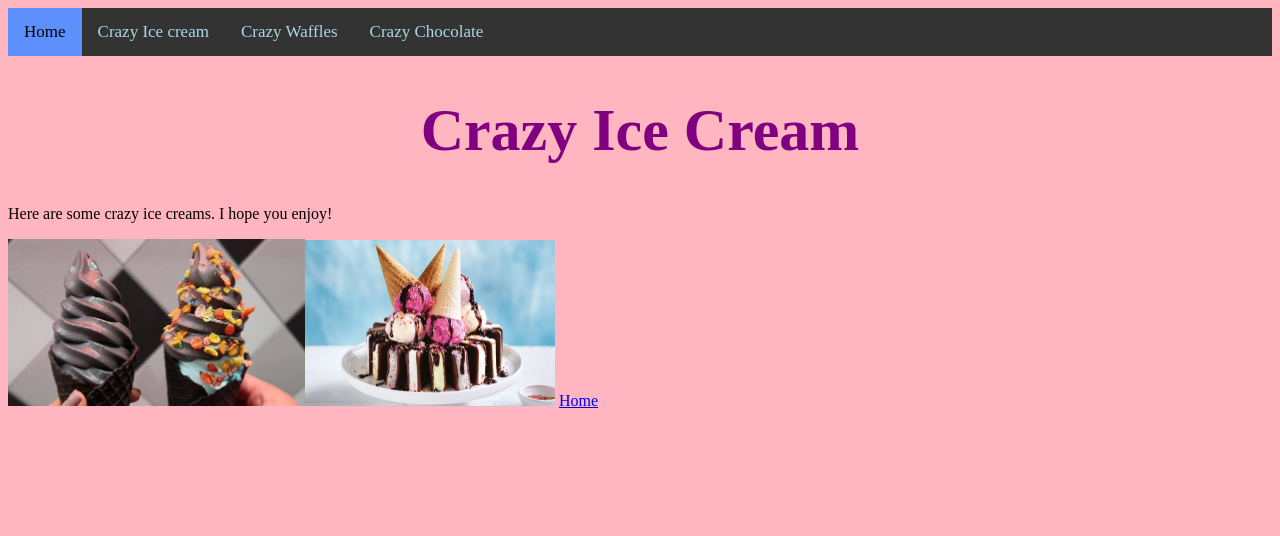
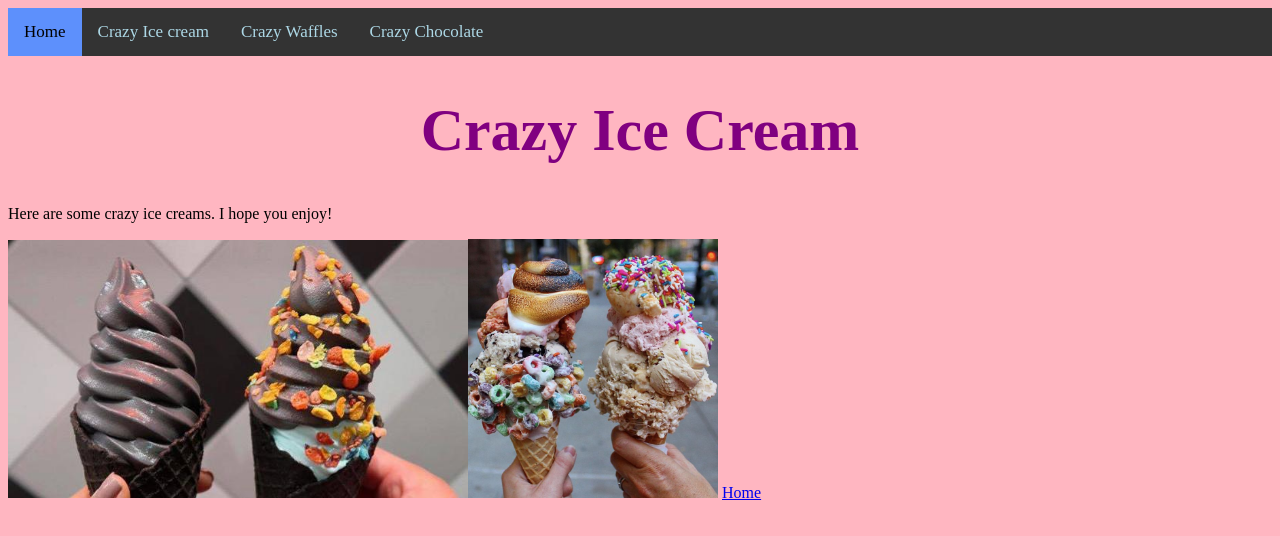
Before and after one commit to Lollymm/Crazydesserts, a plain HTML site: page icecream.html in a window 1280 px wide. Drawn offline with Linux system fonts and the light colour scheme.

Commit message:
Add files via upload

```diff
--- a/icecream.html
+++ b/icecream.html
@@ -17,8 +17,8 @@
 	<body bgcolor="E1EEF2">
 		<p> Here are some crazy ice creams. I hope you enjoy!</p>
 <img src="blackicecream.jpg" alt="Doughnut stuffed with Ice Cream"
-width="297"
-hight="200"/><img src="Icecake.jpg" alt=IceCreamWithFruitLoops
+width="460"
+hight="200"/><img src="thecream.jpg" alt="IceCreamWithFruitLoops"
 width="250"
 hight="300"/>
 <a href="index.html">Home</a>
```
Also changed, not shown: cocolate.html (+1 -1 lines), icecreamha.jpg (added), thecream.jpg (added).
